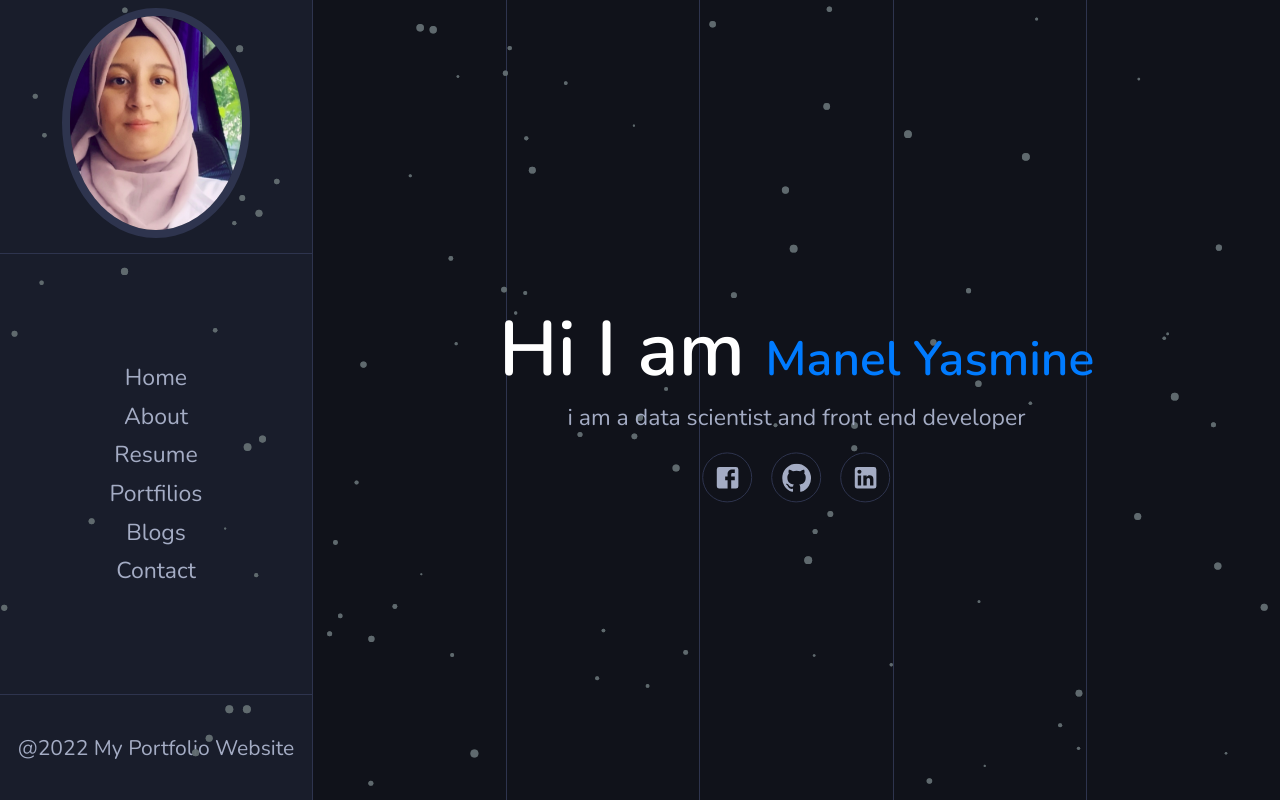
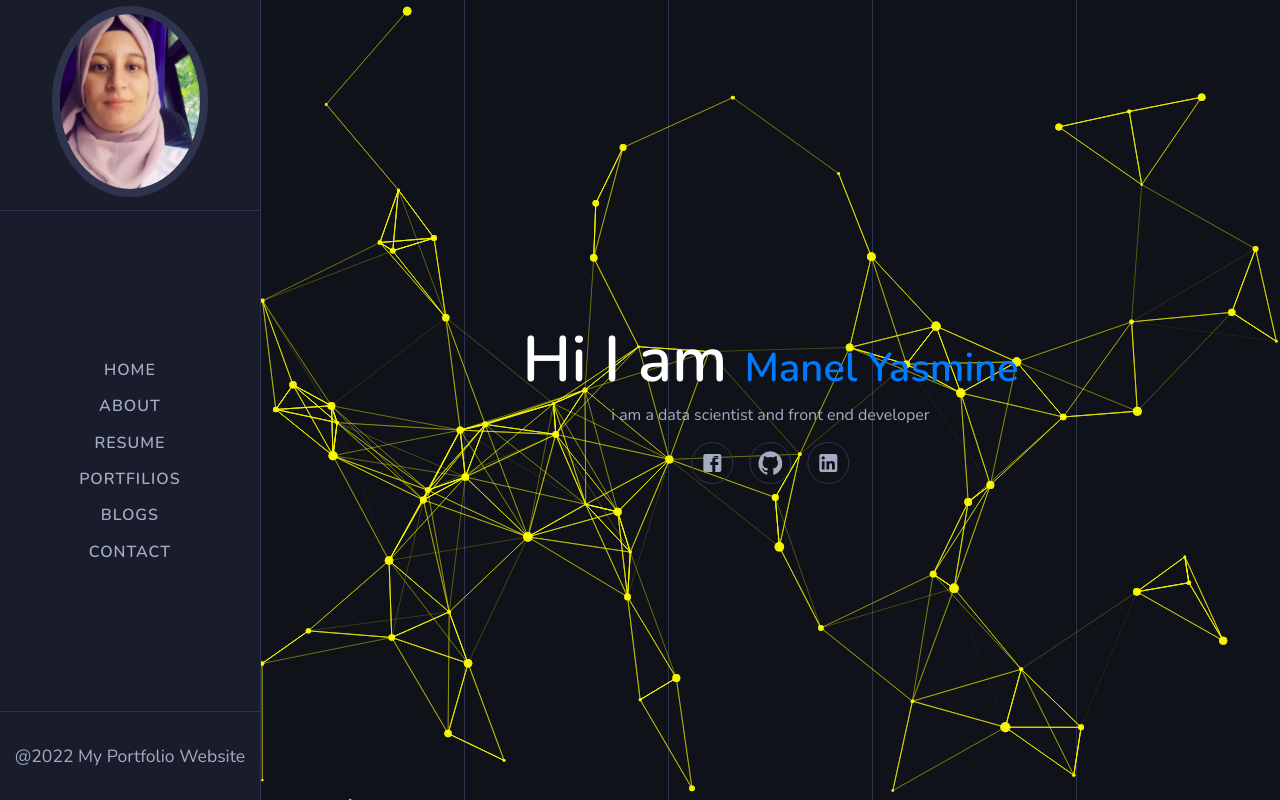
Before and after one commit to manelyasmin/firstversion, a React (Create React App) app: page / in a window 1280 px wide. Built offline with nearby package versions, Linux system fonts and the light colour scheme.

Commit message:
fix the animation of tsparticle

```diff
--- a/src/App.js
+++ b/src/App.js
@@ -2,26 +2,22 @@ import React from 'react';
 import SideBar from './components/SideBar';
 import styled from "styled-components";
 import HomePage from "./Pages/HomePage";
-/* import Particles from "react-tsparticles";
-
-import particlesOptions from "./particles.json"; */
 
 function App() {
     return (
         <div className="App">
-           {/*  <Particles options={particlesOptions}/>
-            */}     <SideBar></SideBar>
-                <MainContentStyled>
+            <SideBar/>
+            <MainContentStyled >
 
-                <div className="lines">
+
+                  <div className="lines">
                     <div className="line-1"></div>
                     <div className="line-2"></div>
                     <div className="line-3"></div>
                     <div className="line-4"></div>
                 </div>
-                <HomePage/>
-
-                </MainContentStyled>
+<HomePage/>
+</MainContentStyled>
         </div>
 
     );
@@ -29,12 +25,12 @@ function App() {
 
 
 const MainContentStyled=styled.main`
-position:relative;
+
 margin-left:16.3rem;
 min-height: 100vh;
+position:relative;
 
-
-.lines{
+ .lines{
     position:absolute;
     min-height:100vh;
     width:100%;
--- a/src/Pages/HomePage.js
+++ b/src/Pages/HomePage.js
@@ -1,34 +1,37 @@
 import React from 'react'
 import styled from "styled-components"
-import Articles from "../components/Articles";
-import Particles from '../components/Particle';
+import Particle from '../components/Particle';
 import FacebookIcon from "@material-ui/icons/Facebook";
 import GithubIcon from "@material-ui/icons/GitHub";
 import LinkedinIcon from "@material-ui/icons/LinkedIn";
 /* import Particles from "react-tsparticles";/*  */
+import Particles from "react-tsparticles";
 /* import particlesOptions from "./particles.json";  */
 function HomePage() {
+
   return (
-    <HomePageStyled>
-        <div className="p-particles">
-          <Particles />
+    <HomePageStyled  >
+        <div className="particles-container"  >
 
-        </div>
-        <div className="typographie">
+        <Particle  />
+
+  </div>
+
+       <div className="typographie">
           <h1>Hi I am <span>Manel Yasmine</span></h1>
           <p>
           i am a data scientist and front end developer
           </p>
           <div className="icons">
-              <div className="icon i-facebook">
+              <a href="https://www.facebook.com/profile.php?id=100015130292800" className="icon i-facebook">
                 <FacebookIcon/>
-              </div>
-              <div className="icon i-github">
+              </a>
+              <a href="https://github.com/manelyasmin" className="icon i-github">
                   <GithubIcon/>
-              </div>
-              <div className="icon i-linkedin">
+              </a>
+              <a href="https://www.linkedin.com/in/manel-yasmine-hammouche-784217171/" className="icon i-linkedin">
                 <LinkedinIcon/>
-              </div>
+              </a>
           </div>
         </div>
     </HomePageStyled>
@@ -38,14 +41,26 @@ function HomePage() {
 const HomePageStyled=styled.header`
 width:100%;
 height:100vh;
-position:relative;
-  .p-particles{
+.example.style {
+width:"80%";
+height:"80%";
+position:"absolute"
+}
+/*
+  #tsparticles {
 
-    position:absolute;
-    top:0;
-    left:0;
+ canvas.style{
+   position:absolute;
+ }
+  }
 
-  }
+}  */
+/* position:relative;  */
+
+/* .particles-container{
+  position:calc(16.3rem,width);
+}
+ */
 .typographie{
   position:absolute;
   top:50%;
@@ -62,10 +77,10 @@ position:relative;
     .icon{
       border:1px solid var(--border-color);
       display:flex;
-      align-tems:center;
+      align-items:center;
       justify-content:center;
       border-radius:50%;
-      transition:all -4s ease-in-out;
+      transition:all .4s ease-in-out;
       cursor:pointer;
         &:not(:last-child){
         margin-right:1rem;
@@ -86,9 +101,31 @@ position:relative;
       /*
       display:inline-block;
       */
+   }
+    .i-github{
+      &:hover{
+        border:2Px solid #5f4687;
+        color:#5f4687;;
+      }
+    }
+
+
+      .i-linkedin{
+      &:hover{
+        border:2Px solid #86888a;
+        color:#86888a;
+      }
+    }
+
+
+      .i-facebook{
+      &:hover{
+        border:2Px solid #4267B2;
+        color:#4267B2;
+      }
     }
   }
 }
 
 `;
-export default HomePage
+export default HomePage;
--- a/src/components/Articles.js
+++ /dev/null
@@ -1,13 +0,0 @@
-import React from 'react'
-/*  import Particles from "react-tsparticles";
-
-import particlesOptions from "./particles.json"; */
-function Articles() {
-  return (
-    <div>
-
-    </div>
-  )
-}
-
-export default Articles
--- a/src/components/Navigation.js
+++ b/src/components/Navigation.js
@@ -97,9 +97,13 @@ const NavigationStyled=styled.nav`
             display:block;
                 a{
                     display:block;
-                    padding: .2rem 0;
+                    padding: .45rem 0;
                     position: relative;
                     z-index: 4;
+                    text-transform: uppercase;
+                    transition: All 0.4s   cubic-bezier(1,-0.2,.25,.95) ;
+                    font-weight: 600;
+                    letter-spacing: 1px ;
                     &:hover{
                         cursor:pointer;
 
@@ -112,7 +116,6 @@ const NavigationStyled=styled.nav`
                         width: 0;
                         height: 50%;
                         background-color:var( --primary-color);
-                        transition: All 0.4s   cubic-bezier(1,-0.2,.25,.95) ;
                         z-index: 3;
                         opacity:0.21;
                        /*  transform-origin: right; */
--- a/src/components/Particle.js
+++ b/src/components/Particle.js
@@ -1,18 +1,57 @@
 
 import Particles from "react-tsparticles";
 import React from 'react';
-
+import styled from "styled-components"
 function Particle() {
   return (
     <>
-      <Particles width="100%" height="100vh"
-              params={ {
-/* particles: {
+
+      <Particles
+          canvasClassName="example"
+
+             style={{
+              position: "absolute",
+              top: "0",
+              left: "0",
+              height: "100%",
+              width: "100%",
+              margin: "0",
+              padding: "0",
+              zIndex: "0"
+            }}
+            options={{
+              fullScreen: {
+                enable: false
+              },
+
+
+              fps_limit: 60,
+              interactivity: {
+                detect_on: "canvas",
+                events: {
+                  onclick: { enable: true, mode: "push" },
+                  onhover: {
+                    enable: true,
+                    mode: "attract",
+                    parallax: { enable: false, force: 60, smooth: 10 }
+                  },
+                  resize: true
+                },
+                modes: {
+                  push: { quantity: 4 },
+                  attract: { distance: 200, duration: 0.4, factor: 5 }
+                }
+              },
+
+
+
+
+              particles: {
                 color: {
-    value: '#636e72'
+                value: '#ffff00'
                 },
                 links: {
-      color: "#ffffff",
+                  color: "#ffff00",
                   distance: 150,
                   enable: true,
                   opacity: 0.5,
@@ -22,11 +61,20 @@ function Particle() {
                   enable: false
                 },
                 move: {
-      direction: "none",
+                  /* direction: "none",
                   enable: true,
                   outMode: "bounce",
                   random: false,
                   speed: 6,
+                  straight: false
+                   */
+                  attract: { enable: false, rotateX: 600, rotateY: 1200 },
+                  bounce: false,
+                  direction: "none",
+                  enable: true,
+                  out_mode: "out",
+                  random: false,
+                  speed: 2,
                   straight: false
                 },
                 number: {
@@ -46,73 +94,25 @@ function Particle() {
                   random: true,
                   value: 5
                 }
-  } */
+              }
+
+                          }}
+
+              />
 
 
 
 
-                particles: {
-                  number:{
-                    value:109,
-                    density:{
-                      enable: true,
-                      value_area: 1200
-                    }
-                  },
 
-                  color:{
-                    value: '#636e72'
-                  },
-                  shape:{
-                    type: 'circle',
-                    stroke: {
-                      width: 0
-                    },
-                    polygon:{
-                      nb_sides: 6
-                    }
-                  },
-                  line_linked: {
-                    enable: false,
-                    distance: 150,
-                    opacity: 0.9,
-                    width: 1,
-                    shadow: {
-                      enable: true,
-                      color: "#e74c3c",
-                      blur: 5
-                    }
-                  },
-                 move:{
-                    enable: true,
-                    random: true,
-                    speed: .6,
-                    attract:{
-                      rotateX: 600,
-                      rotateY: 1200
-                    }
-                  },
-   size: {
-                    value: 4,
-                    random: true,
-                    anim:{
-                      speed: 40,
-                      size_min: 0.1
-                    }
-                  },
-                  opacity: {
-                    value: 0.8,
-                    anim: {
-                      speed: 1,
-                      opacity_min: 0.1
-                    }
-                  }
-                }
-              }}
-              />
+
+
 
     </>
   )
 }
-
+/* const CanvasStyle=styled.CanvSty`
+.example{
+  position: absolute !important;
+}
+`; */
 export default Particle;
--- a/src/index.js
+++ b/src/index.js
@@ -2,11 +2,11 @@ import React from 'react';
 import ReactDOM from 'react-dom';
 import App from './App';
 import { BrowserRouter } from 'react-router-dom';
-import GlobalStyles from "./styles/GlobalStyles"
+import GlobalStyles from "./styles/GlobalStyles";
 
 ReactDOM.render(
   <React.StrictMode>
-    <GlobalStyles></GlobalStyles>
+    <GlobalStyles/>
     <BrowserRouter>
     <App />
     </BrowserRouter>
--- a/src/styles/GlobalStyles.js
+++ b/src/styles/GlobalStyles.js
@@ -24,7 +24,7 @@ const GlobalStyles=createGlobalStyle`
     list-style: none;
     text-decoration: none;
     font-family: 'Nunito',sans-serif;
-    font-size: 1.2rem;
+    font-size: 1rem;
 
 }
 
```
Also changed, not shown: src/particles.json (deleted, +0 -77 lines), src/Pages/PortfilosPage.js (added), src/Pages/ResumePage.js (added). Lines whose indentation alone changed are shown as unchanged.
